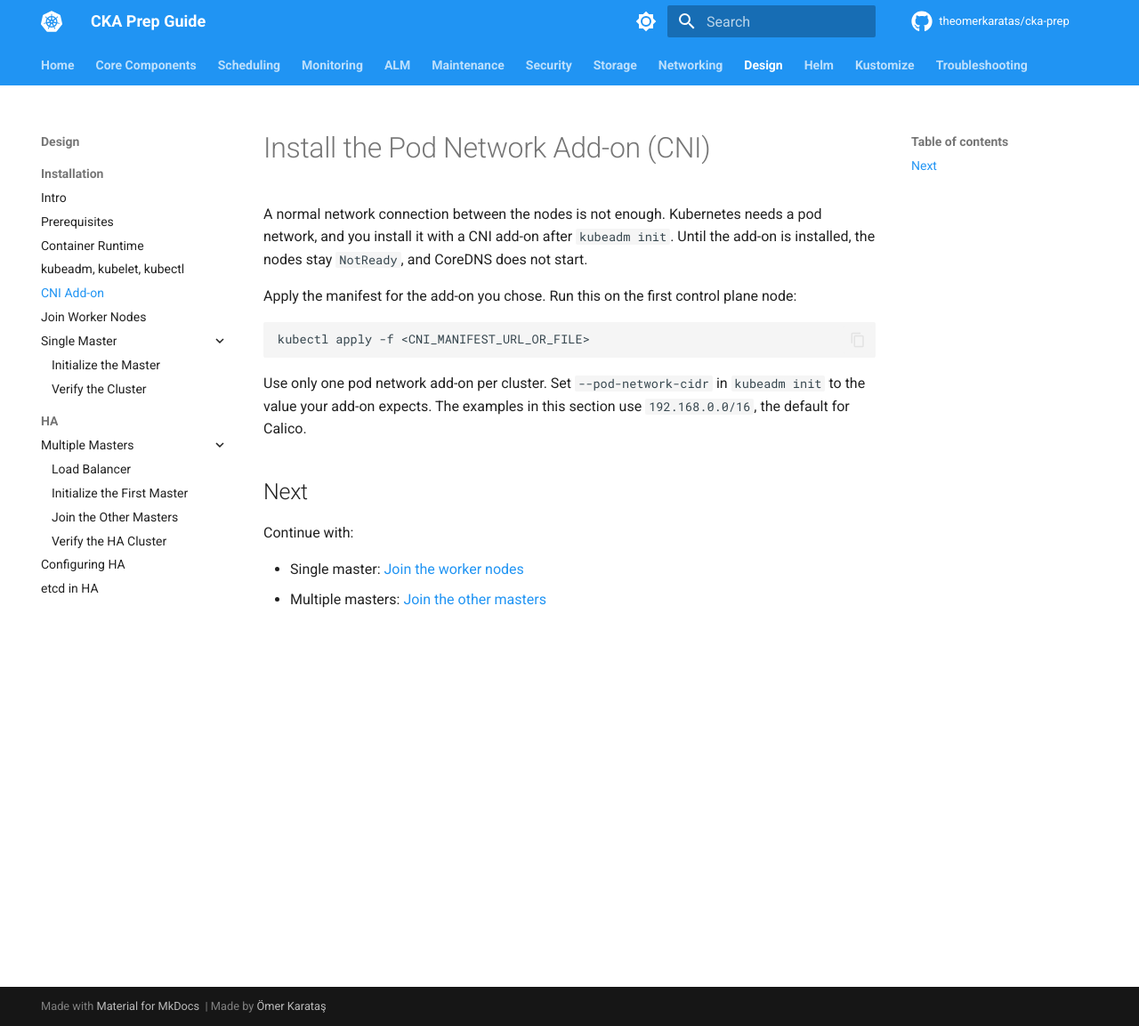
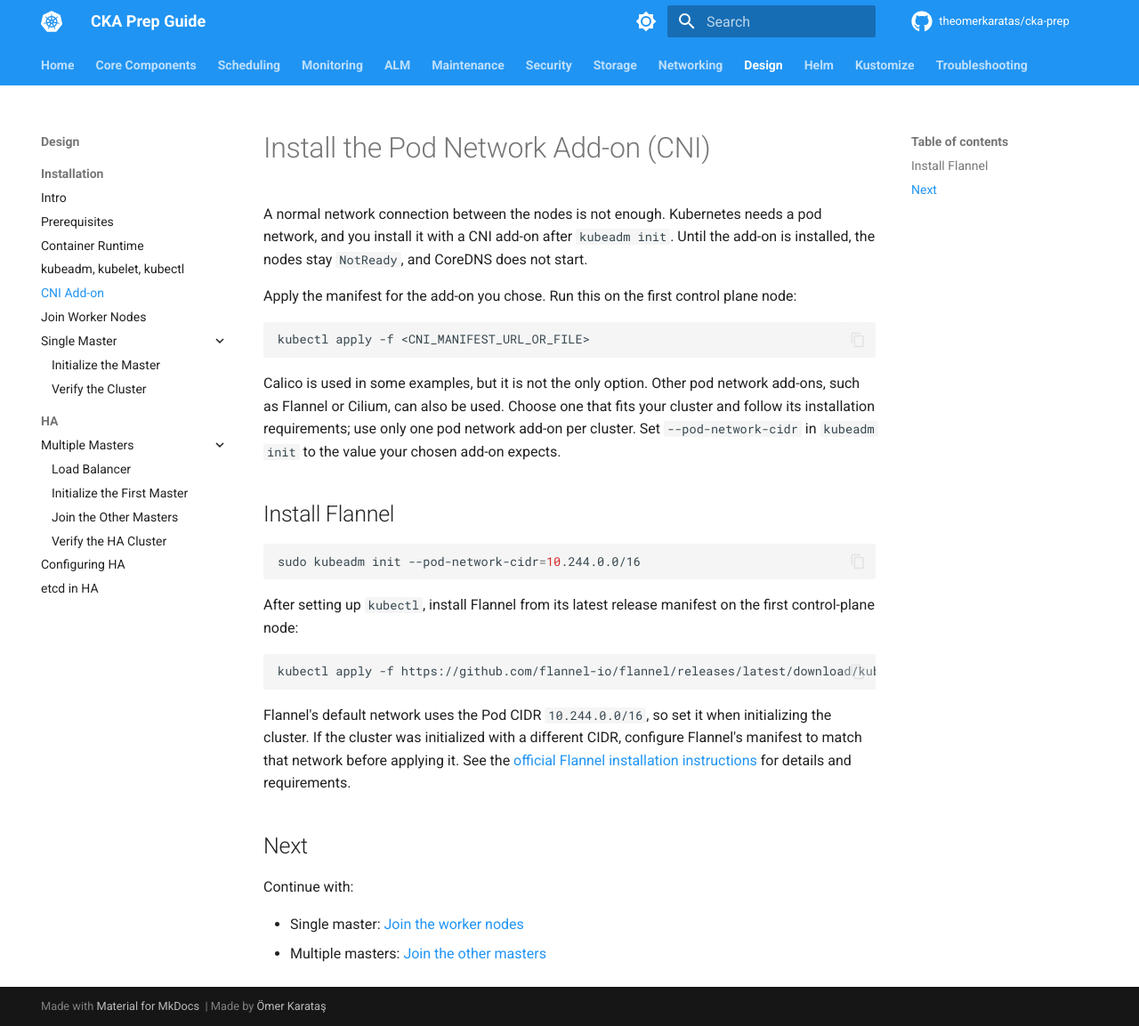
Before and after one commit to theomerkaratas/cka-prep, an MkDocs documentation site: the page built from docs/design/installation/cni.md, in a window 1280 px wide and 1153 px high. Shown: the whole window at 89% size. Built offline with MkDocs 1.6.1 and Material for MkDocs 9.7.7, drawn with Linux system fonts in a browser that asks for light colours; comment, search, counter and statistics services are not loaded.

Commit message:
docs: add Flannel and container runtime guidance
Co-authored-by: Copilot <223556219+Copilot@users.noreply.github.com>

````diff
--- a/docs/design/installation/cni.md
+++ b/docs/design/installation/cni.md
@@ -8,7 +8,21 @@ Apply the manifest for the add-on you chose. Run this on the first control plane
 kubectl apply -f <CNI_MANIFEST_URL_OR_FILE>
 ```
 
-Use only one pod network add-on per cluster. Set `--pod-network-cidr` in `kubeadm init` to the value your add-on expects. The examples in this section use `192.168.0.0/16`, the default for Calico.
+Calico is used in some examples, but it is not the only option. Other pod network add-ons, such as Flannel or Cilium, can also be used. Choose one that fits your cluster and follow its installation requirements; use only one pod network add-on per cluster. Set `--pod-network-cidr` in `kubeadm init` to the value your chosen add-on expects.
+
+## Install Flannel
+
+```bash
+sudo kubeadm init --pod-network-cidr=10.244.0.0/16
+```
+
+After setting up `kubectl`, install Flannel from its latest release manifest on the first control-plane node:
+
+```bash
+kubectl apply -f https://github.com/flannel-io/flannel/releases/latest/download/kube-flannel.yml
+```
+
+Flannel's default network uses the Pod CIDR `10.244.0.0/16`, so set it when initializing the cluster. If the cluster was initialized with a different CIDR, configure Flannel's manifest to match that network before applying it. See the [official Flannel installation instructions](https://github.com/flannel-io/flannel#deploying-flannel-manually) for details and requirements.
 
 ## Next
 
````
Also changed, not shown: docs/design/installation/container-runtime.md (+2 -0 lines).
